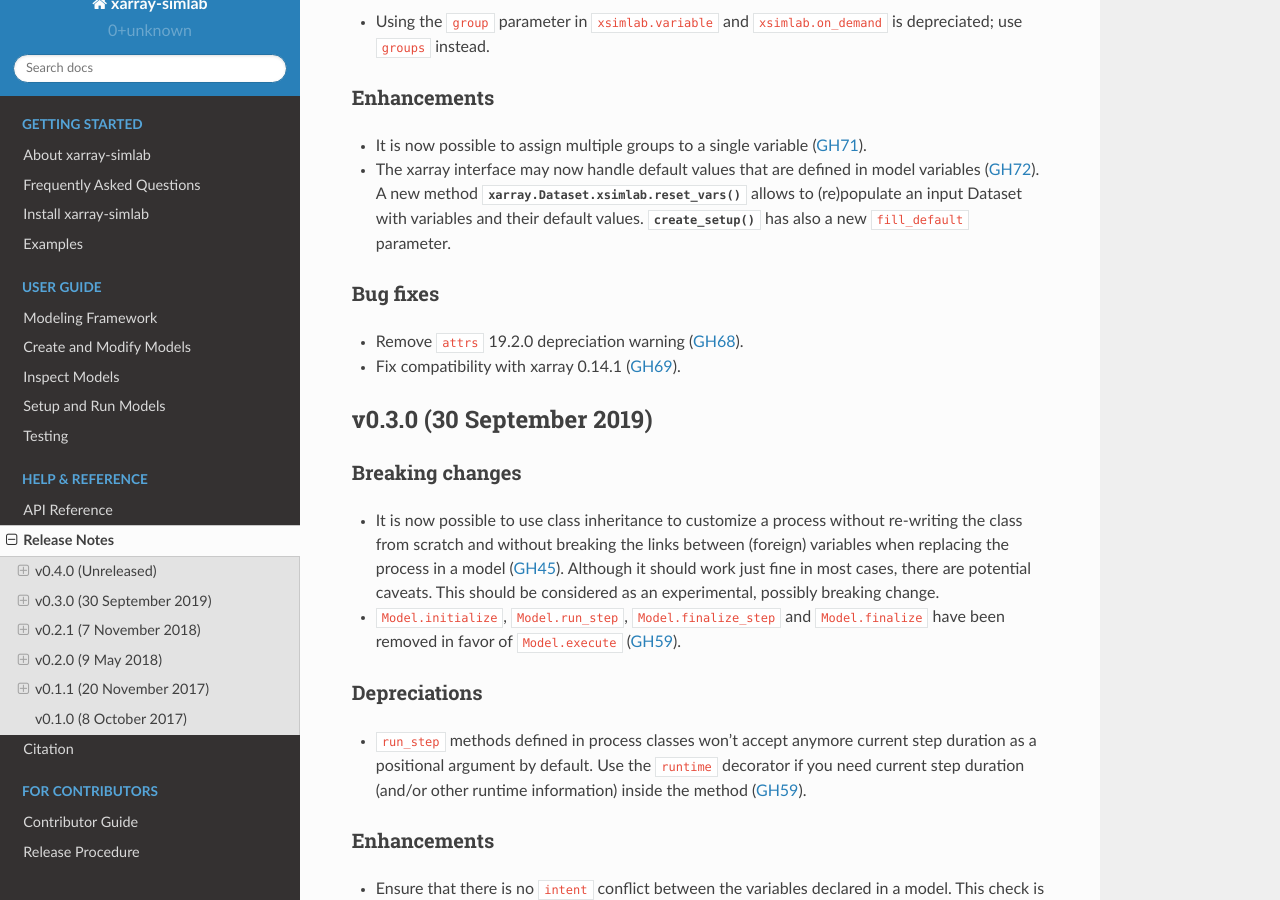
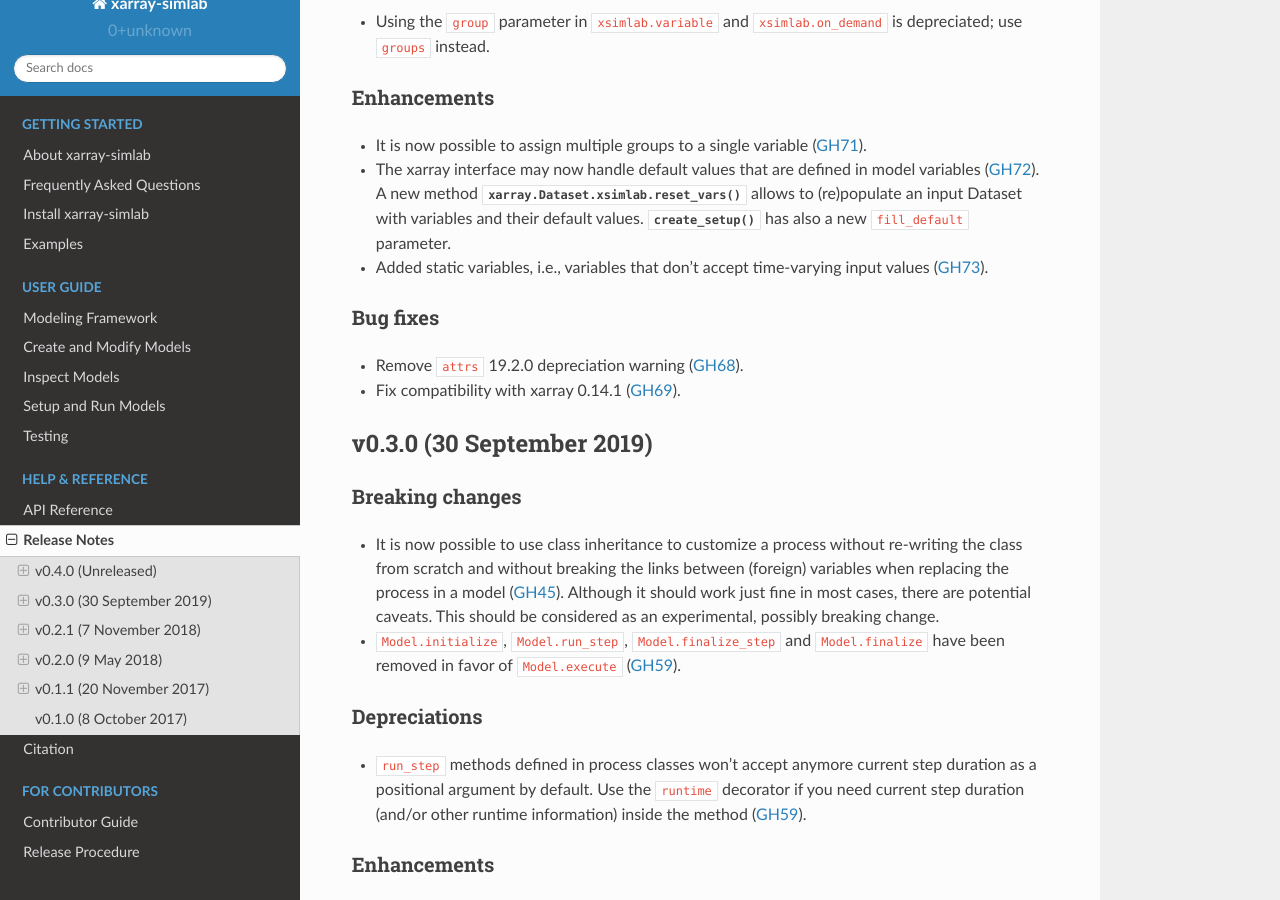
Before and after one commit to xarray-contrib/xarray-simlab, a Sphinx documentation site: the page built from doc/whats_new.rst, in a window 1280 px wide and 900 px high, scrolled down 354 px. Built offline with Sphinx 7.4.7 and the Read the Docs theme 2.0.0, drawn with Linux system fonts in a browser that asks for light colours; pages that are not in the unit, such as notebooks, are missing from menus; the version number could not be read and is left out.

Commit message:
update release notes

```diff
--- a/doc/whats_new.rst
+++ b/doc/whats_new.rst
@@ -27,6 +27,8 @@ Enhancements
   :func:`xarray.Dataset.xsimlab.reset_vars` allows to (re)populate an input
   Dataset with variables and their default values. :func:`~xsimlab.create_setup`
   has also a new ``fill_default`` parameter.
+- Added static variables, i.e., variables that don't accept time-varying input
+  values (:issue:`73`).
 
 Bug fixes
 ~~~~~~~~~
```
